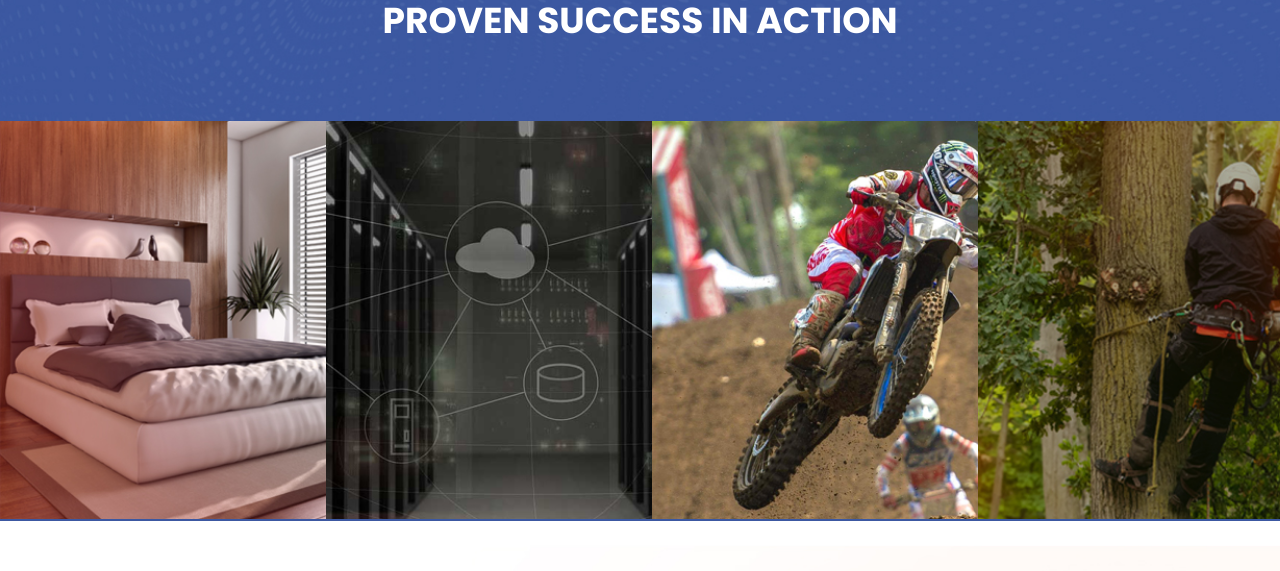
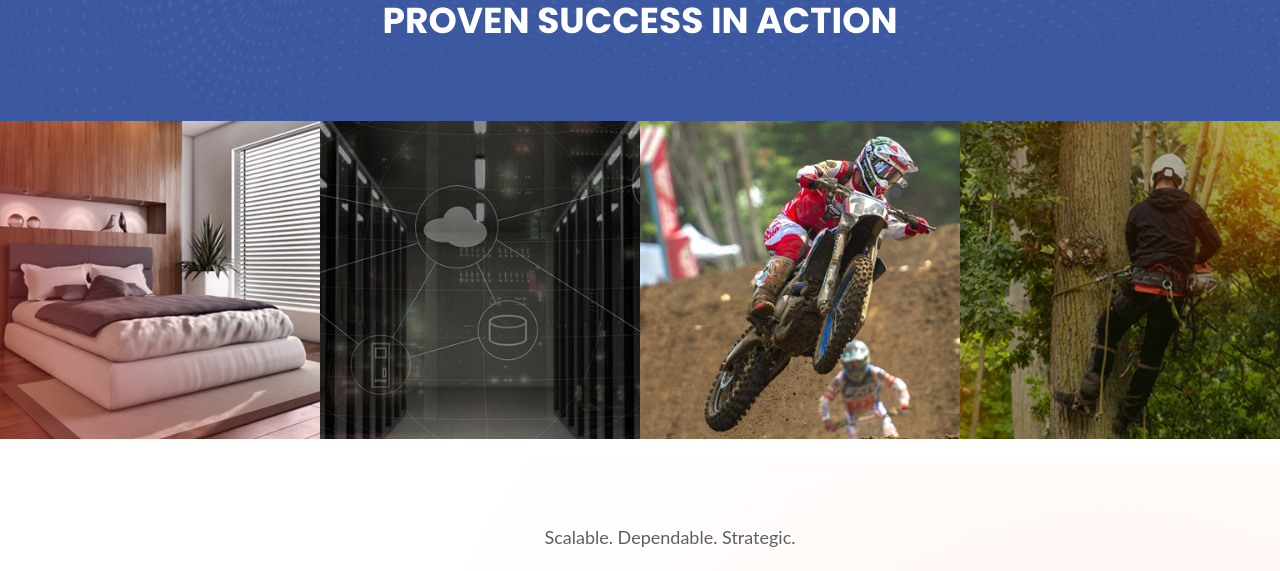
Before and after one commit to b3netdev/next-b3net, a Next.js app: page / in a window 1280 px wide. Shown: the part 7240-7811 px from the top of the page. Built offline with nearby package versions, Linux system fonts and the light colour scheme; no server answers.

Commit message:
chore:
home case studies css issue fixed

```diff
--- a/components/client/CaseStudySlider.tsx
+++ b/components/client/CaseStudySlider.tsx
@@ -18,7 +18,7 @@ export default function CaseStudiesSlider({ data }: Props) {
         <div className="w-full">
 
             <Swiper
-                spaceBetween={24}
+                spaceBetween={0}
                 slidesPerView={4}
                 autoplay
                 breakpoints={{
@@ -26,10 +26,10 @@ export default function CaseStudiesSlider({ data }: Props) {
                         slidesPerView: 1,
                     },
                     640: {
-                        slidesPerView: 3,
+                        slidesPerView: 2,
                     },
                     1024: {
-                        slidesPerView: 4,
+                        slidesPerView: 3,
                     },
                     1280: {
                         slidesPerView: 4,
@@ -41,18 +41,22 @@ export default function CaseStudiesSlider({ data }: Props) {
                     const href = `/casestudy/${item.id}`;
 
                     return (
-                        <SwiperSlide key={index}>
-
-                            <div className="item size-100" key={index}>
-                                <div className="portfolio-list">
-                                    <div className="image image-anime reveal">
-                                        <div className="case-studier-image">
-                                            <Image src={item.img} alt="" />
+                        <SwiperSlide key={index} className="w-full">
+                            <div className="item w-full h-full">
+                                <div className="portfolio-list w-full">
+                                    <div className="image image-anime reveal w-full">
+                                        <div className="case-studier-image w-full">
+                                            <Image
+                                                src={item.img}
+                                                alt=""
+                                                className="w-full h-auto"
+                                                width={600}
+                                                height={400}
+                                            />
                                         </div>
 
                                         <div className="solutions-hover-box">
                                             <div className="solution-hover text-center">
-
                                                 <Link href={href}>
                                                     <div className="up-icon">
                                                         <Image src={Upgrade} alt="" />
@@ -63,11 +67,9 @@ export default function CaseStudiesSlider({ data }: Props) {
                                                 </Link>
                                             </div>
                                         </div>
-
                                     </div>
                                 </div>
                             </div>
-
                         </SwiperSlide>
                     );
 
```
